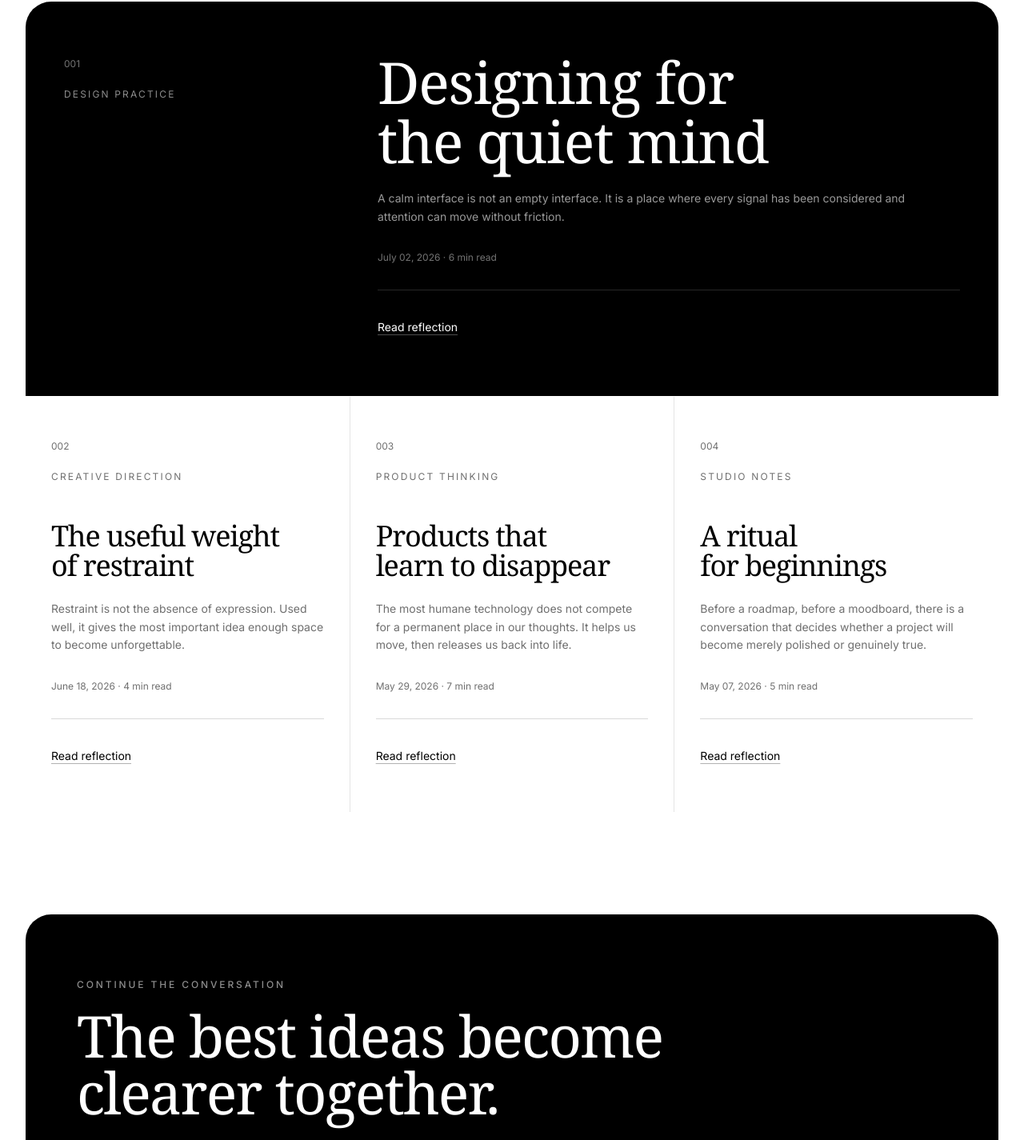
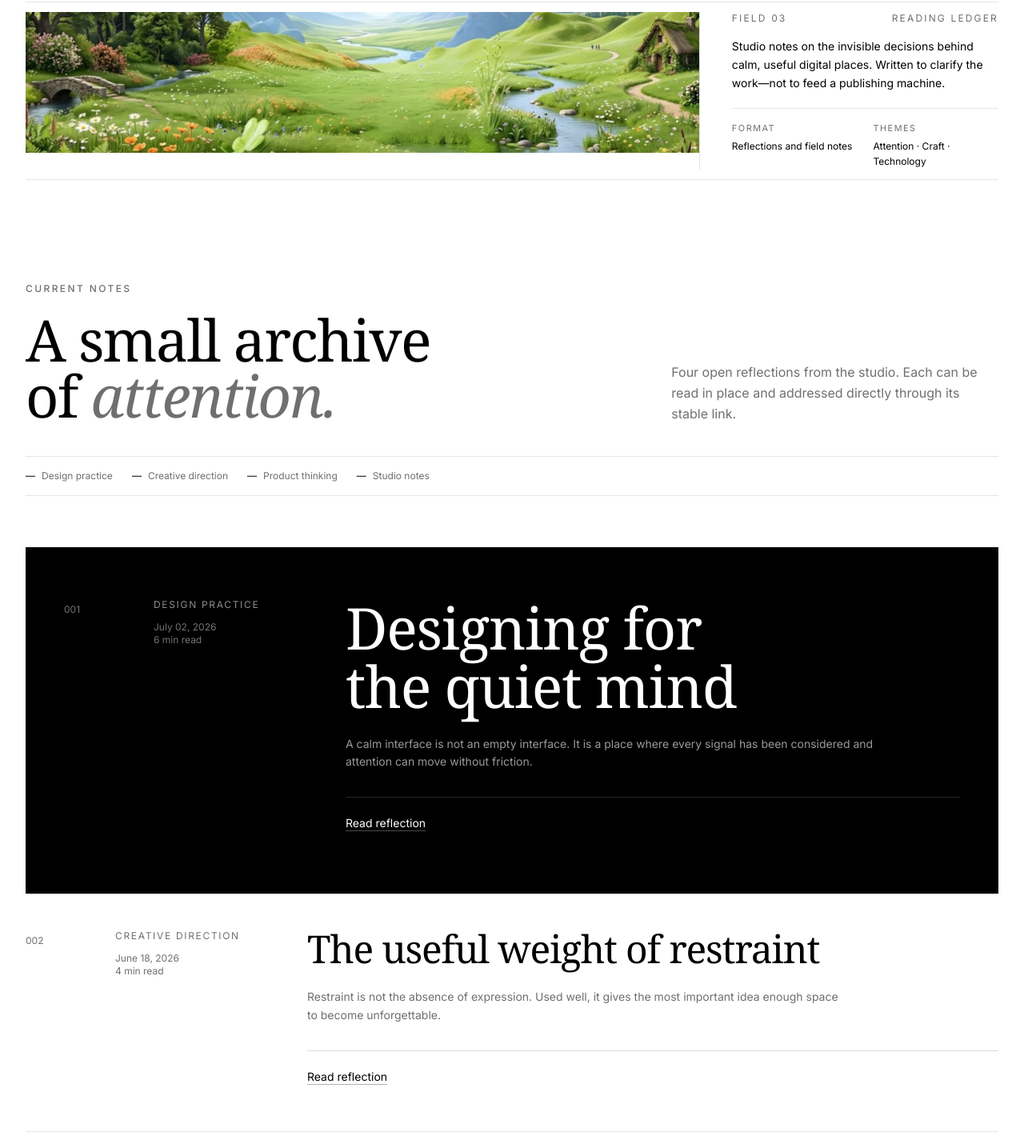
Before and after one commit to JasonTM17/Aethera_ChillTimeWeb, a React (Vite) app: page /journal in a window 1280 px wide. Shown: the part 618-2043 px from the top of the page at 80% size. Built offline with nearby package versions, Linux system fonts and the light colour scheme; a web font is replaced by a local one.

Commit message:
feat(journal): build editorial reading archive

```diff
--- /dev/null
+++ b/src/components/journal-entry.tsx
@@ -0,0 +1,55 @@
+import type { JournalEntryContent } from '../lib/journal-content'
+
+type JournalEntryProps = {
+  entry: JournalEntryContent
+  featured?: boolean
+}
+
+export function JournalEntry({ entry, featured = false }: JournalEntryProps) {
+  return (
+    <article
+      id={entry.slug}
+      className={
+        featured
+          ? 'scroll-mt-8 bg-black px-7 py-12 text-white sm:px-12 sm:py-16 lg:grid lg:grid-cols-[5rem_13rem_1fr] lg:gap-8'
+          : 'scroll-mt-8 grid border-b border-black/10 py-9 md:grid-cols-[5rem_13rem_1fr] md:gap-8 md:py-11'
+      }
+    >
+      <div>
+        <span className={`text-xs ${featured ? 'text-white/45' : 'text-muted'}`}>
+          {entry.number}
+        </span>
+      </div>
+
+      <div className={featured ? 'mt-8 lg:mt-0' : 'mt-4 md:mt-0'}>
+        <p className={`text-xs tracking-[0.14em] uppercase ${featured ? 'text-white/55' : 'text-muted'}`}>
+          {entry.category}
+        </p>
+        <p className={`mt-3 text-xs ${featured ? 'text-white/45' : 'text-muted'}`}>
+          {entry.date}<br />{entry.readTime}
+        </p>
+      </div>
+
+      <div className={featured ? 'mt-8 lg:mt-0' : 'mt-7 md:mt-0'}>
+        <h3 className={`text-balance font-display leading-[1.02] tracking-[-1.2px] ${featured ? 'text-5xl text-white sm:text-7xl' : 'text-4xl text-black sm:text-5xl'}`}>
+          {entry.title}
+        </h3>
+        <p className={`mt-6 max-w-2xl text-sm leading-relaxed ${featured ? 'text-white/60' : 'text-muted'}`}>
+          {entry.excerpt}
+        </p>
+
+        <details className="group mt-8 border-t border-current/15 pt-2">
+          <summary className="min-h-12 cursor-pointer list-none content-center text-sm underline decoration-current/30 underline-offset-4 transition-opacity duration-200 hover:opacity-60">
+            <span className="group-open:hidden">Read reflection</span>
+            <span className="hidden group-open:inline">Close reflection</span>
+          </summary>
+          <div className={`mt-5 max-w-2xl space-y-5 text-sm leading-relaxed ${featured ? 'text-white/70' : 'text-muted'}`}>
+            {entry.body.map((paragraph) => (
+              <p key={paragraph}>{paragraph}</p>
+            ))}
+          </div>
+        </details>
+      </div>
+    </article>
+  )
+}
--- /dev/null
+++ b/src/components/journal-index.tsx
@@ -0,0 +1,37 @@
+import { journalEntries, journalThemes } from '../lib/journal-content'
+import { EditorialSectionHeading } from './editorial-section-heading'
+import { JournalEntry } from './journal-entry'
+
+export function JournalIndex() {
+  const [leadEntry, ...entries] = journalEntries
+
+  return (
+    <section className="px-6 py-24 sm:px-8 sm:py-32" aria-labelledby="journal-heading">
+      <div className="mx-auto max-w-7xl">
+        <EditorialSectionHeading
+          id="journal-heading"
+          eyebrow="Current notes"
+          title={<>A small archive of <em className="text-muted">attention.</em></>}
+          description="Four open reflections from the studio. Each can be read in place and addressed directly through its stable link."
+        />
+
+        <ul className="mt-10 flex flex-wrap gap-x-6 gap-y-2 border-y border-black/10 py-4 text-xs text-muted" aria-label="Journal themes">
+          {journalThemes.map((theme) => (
+            <li key={theme} className="before:mr-2 before:text-black before:content-['—']">
+              {theme}
+            </li>
+          ))}
+        </ul>
+
+        <div className="mt-12 sm:mt-16">
+          <JournalEntry entry={leadEntry} featured />
+          <div className="border-t border-black/10">
+            {entries.map((entry) => (
+              <JournalEntry key={entry.slug} entry={entry} />
+            ))}
+          </div>
+        </div>
+      </div>
+    </section>
+  )
+}
--- a/src/components/journey-cta.tsx
+++ /dev/null
@@ -1,39 +0,0 @@
-import { Link } from 'react-router'
-
-import { siteContent } from '../lib/site-content'
-
-type JourneyCtaProps = {
-  eyebrow?: string
-  title: string
-  description: string
-}
-
-export function JourneyCta({
-  eyebrow = 'A shared beginning',
-  title,
-  description,
-}: JourneyCtaProps) {
-  return (
-    <section className="px-6 py-24 sm:px-8 sm:py-32">
-      <div className="mx-auto grid max-w-7xl gap-10 rounded-[2rem] bg-black px-7 py-12 text-white sm:px-12 sm:py-16 lg:grid-cols-[1fr_auto] lg:items-end lg:px-16 lg:py-20">
-        <div>
-          <p className="text-xs font-medium tracking-[0.24em] text-white/55 uppercase">
-            {eyebrow}
-          </p>
-          <h2 className="mt-5 max-w-4xl text-balance font-display text-5xl leading-[0.98] tracking-[-1.8px] text-white sm:text-7xl">
-            {title}
-          </h2>
-          <p className="mt-6 max-w-2xl text-base leading-relaxed text-white/60 sm:text-lg">
-            {description}
-          </p>
-        </div>
-        <Link
-          to={siteContent.cta.href}
-          className="inline-flex min-h-14 w-fit items-center justify-center rounded-full bg-white px-9 text-sm text-black transition-transform duration-300 hover:scale-[1.03]"
-        >
-          {siteContent.cta.label}
-        </Link>
-      </div>
-    </section>
-  )
-}
--- a/src/lib/journal-content.ts
+++ b/src/lib/journal-content.ts
@@ -1,3 +1,21 @@
+export const journalHorizon = {
+  index: 'Field 03',
+  label: 'Reading ledger',
+  note: 'Studio notes on the invisible decisions behind calm, useful digital places. Written to clarify the work—not to feed a publishing machine.',
+  imagePosition: '76% 67%',
+  facts: [
+    { label: 'Format', value: 'Reflections and field notes' },
+    { label: 'Themes', value: 'Attention · Craft · Technology' },
+  ],
+} as const
+
+export const journalThemes = [
+  'Design practice',
+  'Creative direction',
+  'Product thinking',
+  'Studio notes',
+] as const
+
 export const journalEntries = [
   {
     slug: 'designing-for-the-quiet-mind',
@@ -11,6 +29,7 @@ export const journalEntries = [
     body: [
       'Quiet design begins long before color, type, or spacing. It begins with a decision about what deserves the user’s attention—and an equal willingness to remove what does not.',
       'The work is not to make an experience feel sparse. It is to make its meaning feel immediate. Hierarchy, rhythm, language, and motion should point in the same direction, so people spend less energy interpreting the interface and more energy doing what brought them there.',
+      'Calm is therefore not a visual style. It is evidence that a team has made the difficult decisions early enough for the interface to become generous.',
     ],
   },
   {
@@ -25,6 +44,7 @@ export const journalEntries = [
     body: [
       'Every product contains more possible moves than it should make. A distinctive experience comes from choosing a small number of gestures and repeating them with conviction.',
       'Constraints create a center of gravity. They help a team decide faster, give the product a recognizable voice, and protect it from the slow accumulation of choices that do not belong together.',
+      'The useful question is not “Can we add this?” but “Does this make the central idea easier to feel, understand, or use?”',
     ],
   },
   {
@@ -39,6 +59,7 @@ export const journalEntries = [
     body: [
       'Engagement is easy to count, which makes it tempting to treat more time as more value. But many useful products succeed by shortening the distance between intention and outcome.',
       'Designing for disappearance changes the questions we ask. Instead of “How do we keep people here?” we can ask “What would let them leave with confidence?” That shift creates clearer flows, gentler reminders, and products people trust enough to return to when they truly need them.',
+      'A product can remain memorable without remaining open. The memory comes from how clearly it helped, not how insistently it called people back.',
     ],
   },
   {
@@ -53,6 +74,9 @@ export const journalEntries = [
     body: [
       'We begin by listening for tension: the gap between what a team says it wants to make and the change it hopes people will feel. That tension usually contains the real brief.',
       'A good beginning makes later decisions lighter. Once the shared truth is named, strategy becomes a boundary, design becomes an expression of intent, and craft can deepen instead of decorate.',
+      'The ritual is simple: name what must change, what must remain true, and what the work should make possible. Everything else can follow.',
     ],
   },
 ] as const
+
+export type JournalEntryContent = (typeof journalEntries)[number]
--- a/src/pages/journal-page.tsx
+++ b/src/pages/journal-page.tsx
@@ -1,14 +1,16 @@
+import { ContactRail } from '../components/contact-rail'
 import { EditorialPageIntro } from '../components/editorial-page-intro'
-import { JourneyCta } from '../components/journey-cta'
-import { journalEntries } from '../lib/journal-content'
+import { HorizonLedger } from '../components/horizon-ledger'
+import { JournalIndex } from '../components/journal-index'
+import { journalHorizon } from '../lib/journal-content'
 
 export function JournalPage() {
-  const [leadEntry, ...entries] = journalEntries
-
   return (
     <main id="main-content" tabIndex={-1} className="flex-1 overflow-hidden">
       <EditorialPageIntro
         eyebrow="Journal · Notes from the studio"
+        folio="03 / 04"
+        aside="The journal slows down the decisions behind the work: attention, restraint, humane technology, and the rituals that make ideas clearer."
         title={
           <>
             Ideas for a more <em className="text-muted">thoughtful digital life.</em>
@@ -17,21 +19,10 @@ export function JournalPage() {
         description="Observations on attention, craft, technology, and the quiet decisions that shape how digital places make us feel."
       />
 
-      <section className="px-6 sm:px-8" aria-labelledby="journal-heading">
-        <div className="mx-auto max-w-7xl">
-          <h2 id="journal-heading" className="sr-only">
-            Journal entries
-          </h2>
-          <JournalEntry entry={leadEntry} featured />
-          <div className="mt-px grid gap-px bg-black/10 md:grid-cols-3">
-            {entries.map((entry) => (
-              <JournalEntry key={entry.slug} entry={entry} />
-            ))}
-          </div>
-        </div>
-      </section>
+      <HorizonLedger {...journalHorizon} />
+      <JournalIndex />
 
-      <JourneyCta
+      <ContactRail
         eyebrow="Continue the conversation"
         title="The best ideas become clearer together."
         description="Share what you are building, questioning, or trying to change. We will meet it with curiosity."
@@ -39,65 +30,3 @@ export function JournalPage() {
     </main>
   )
 }
-
-type JournalEntryProps = {
-  entry: (typeof journalEntries)[number]
-  featured?: boolean
-}
-
-function JournalEntry({ entry, featured = false }: JournalEntryProps) {
-  return (
-    <article
-      id={entry.slug}
-      className={
-        featured
-          ? 'scroll-mt-8 rounded-t-[2rem] bg-black px-7 py-12 text-white sm:px-12 sm:py-16 lg:grid lg:grid-cols-[0.6fr_1.4fr] lg:gap-20'
-          : 'scroll-mt-8 bg-white px-6 py-10 sm:px-8 sm:py-12'
-      }
-    >
-      <div>
-        <span className={`text-xs ${featured ? 'text-white/45' : 'text-muted'}`}>
-          {entry.number}
-        </span>
-        <p
-          className={`mt-5 text-xs tracking-[0.18em] uppercase ${featured ? 'text-white/55' : 'text-muted'}`}
-        >
-          {entry.category}
-        </p>
-      </div>
-      <div className={featured ? 'mt-12 lg:mt-0' : 'mt-12'}>
-        <h3
-          className={`text-balance font-display leading-[1.02] tracking-[-1.2px] ${
-            featured ? 'text-5xl text-white sm:text-7xl' : 'text-4xl text-black'
-          }`}
-        >
-          {entry.title}
-        </h3>
-        <p
-          className={`mt-6 text-sm leading-relaxed ${featured ? 'max-w-2xl text-white/60' : 'text-muted'}`}
-        >
-          {entry.excerpt}
-        </p>
-        <p
-          className={`mt-8 text-xs ${featured ? 'text-white/45' : 'text-muted'}`}
-        >
-          {entry.date} · {entry.readTime}
-        </p>
-
-        <details className="group mt-8 border-t border-current/15 pt-6">
-          <summary className="min-h-11 cursor-pointer list-none content-center text-sm underline decoration-current/30 underline-offset-4 transition-opacity hover:opacity-60">
-            <span className="group-open:hidden">Read reflection</span>
-            <span className="hidden group-open:inline">Close reflection</span>
-          </summary>
-          <div
-            className={`mt-5 space-y-5 text-sm leading-relaxed ${featured ? 'text-white/70' : 'text-muted'}`}
-          >
-            {entry.body.map((paragraph) => (
-              <p key={paragraph}>{paragraph}</p>
-            ))}
-          </div>
-        </details>
-      </div>
-    </article>
-  )
-}
```
